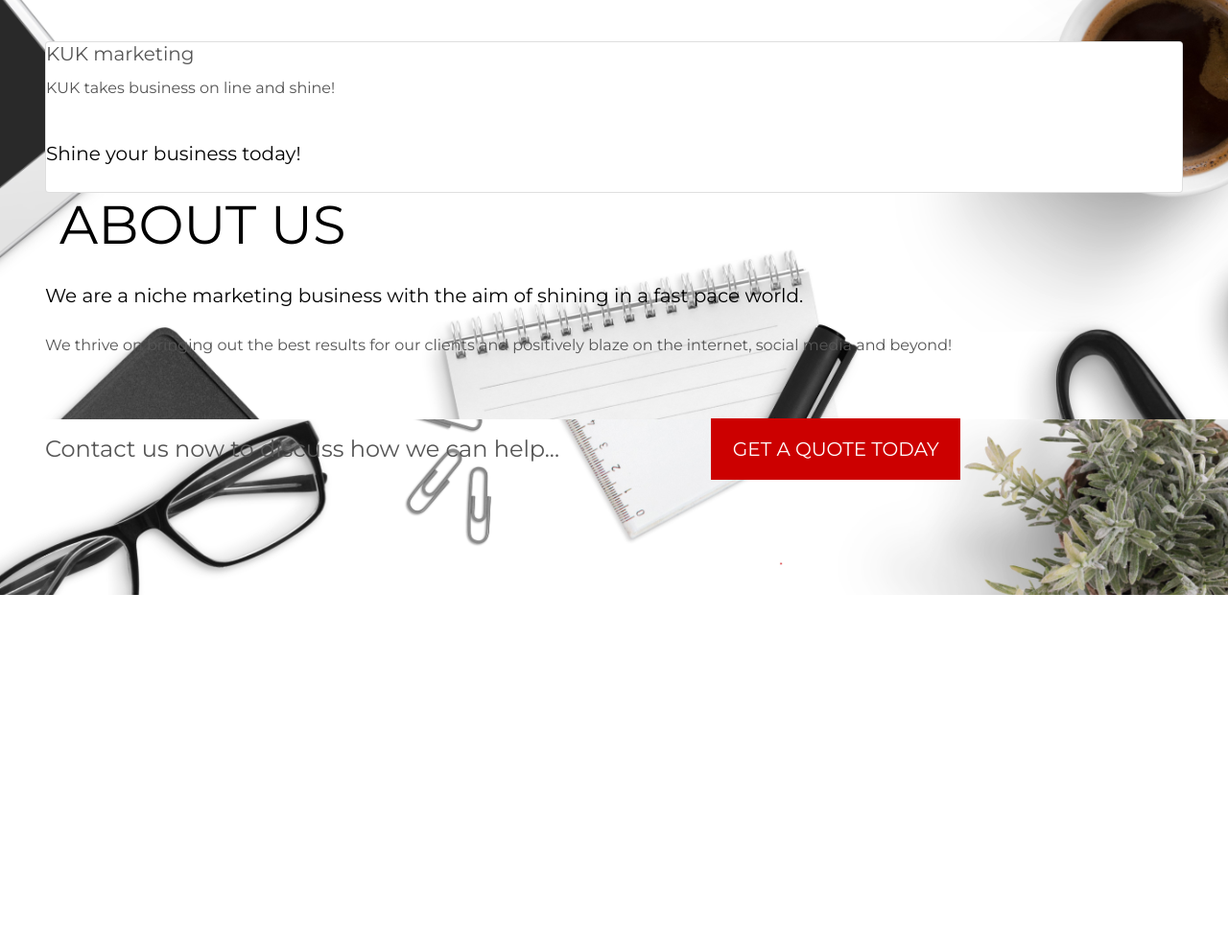
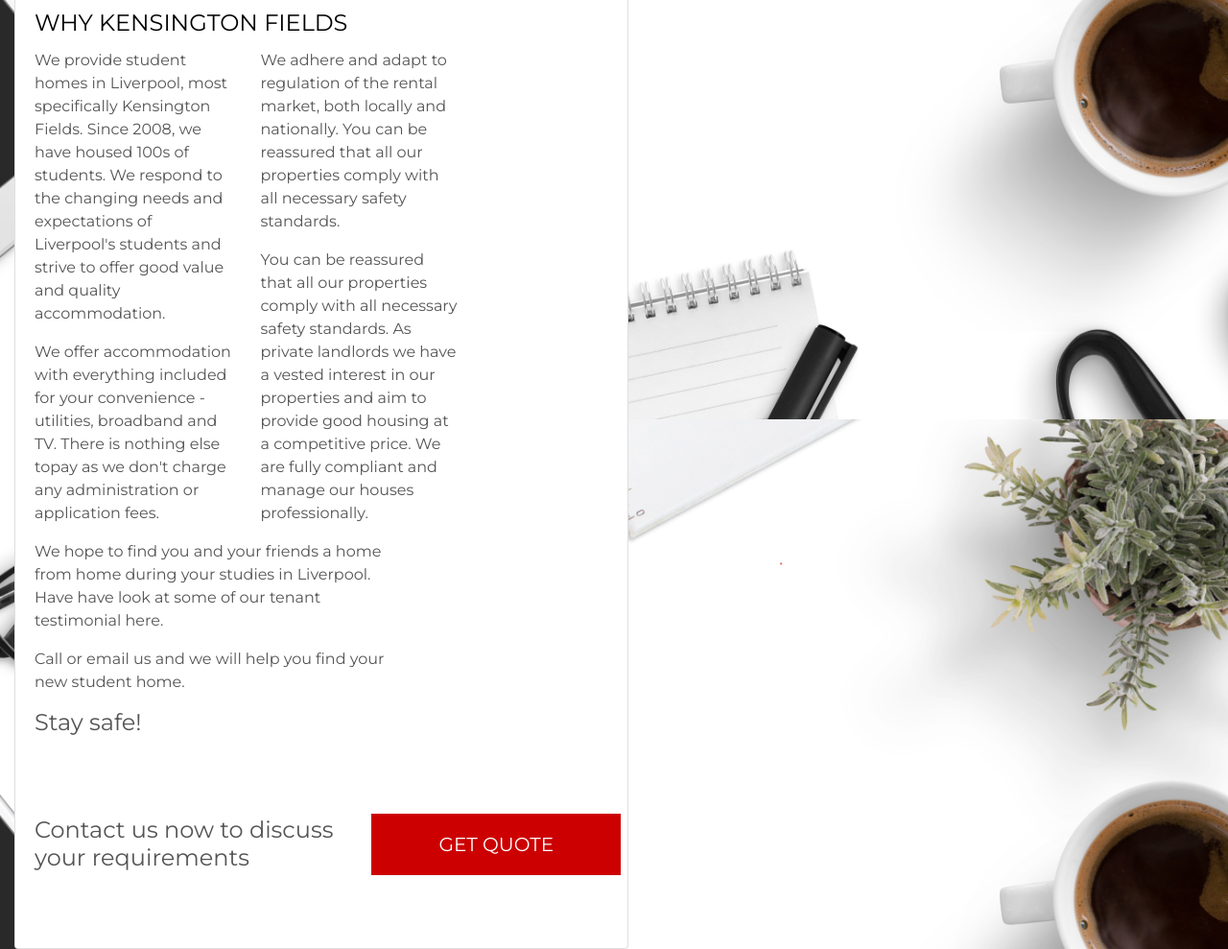
Before and after one commit to SOliv1/kuk-marketing-2, a Django app: page /services/services/about in a window 1280 px wide. Shown: the part 419-1408 px from the top of the page at 96% size. Before the commit the page ends 1039 px from the top, so only its background shows below. Run offline with Django 3.2, Linux system fonts and the light colour scheme; some libraries are stand-ins or nearby versions.

Commit message:
modify text in templates

```diff
--- a/services/templates/services/about.html
+++ b/services/templates/services/about.html
@@ -11,6 +11,8 @@
 <link rel="stylesheet" href="{% static 'services/css/services.css' %}">
 {% endblock %}
 
+
+
 {% block extra_js %}
 <!-- Bootstrap extra JavaScript for services app -->
     <script src="{ url_for('services/static', filename='vendor/jquery/jquery.min.js') }"></script>
@@ -19,48 +21,69 @@
     <script src="{ url_for('services/static', filename='js/clean-blog.min.js') }"></script>
 {% endblock %}
 
+
 {% block content %}
     <div class="container-fluid h-100">
-        <div class="card">
+        <div class="mx-auto" style="width: 200px;">
             <div class="card-body">
                 <div class="row h-100">
                     <div class="card bg-white text-dark">
-                        <img class="card-img" src="https://kuk-milestone-4.s3.amazonaws.com/media/shine_bus.jpg" alt="Card image">
+                        <br>
+                        <br>
+                        <br>
+                        <br>
+                        <img class="card-img" src="https://browser-teal-parrot-qvudeqr9.ws-eu03.gitpod.io/workspace/kuk-marketing/media/white_logo_color_background.jpg" alt="KUK_Logo" >
                     </div>
                 </div>
             </div>
         </div>
-        <div class="callout jumbotron text-center, jumbotron-bg">
-        <div class="card" style="width: 85 rem, center;">
-            <h5 class="card-title center">KUK marketing</h5>
-            <p class="card-text center">KUK takes business on line and shine!</p>
-            <p class="lead">Shine your business today!</p>
+        <div>
+            <h4 class="display-4 logo-font text-black main-header.style">
+                About Us
+            </h4>
         </div>
-
-        <div class="col-7 col-md-6 my-auto">
-                <h4 class="display-4 logo-font text-black main-header.style">
-                    About Us
-                </h4>
+        <div class="card" style="width: 40rem;">
+            <div class="card-body">
+                <h4 class="card-title logo-font text-black main-header.style">Why Kensington Fields</h4>
+            <div class="row gx-5">
+                <div class="col-sm-9">
+                    <div class="row">
+                        <div class="col-8 col-sm-6">
+                            <p>We provide student homes in Liverpool, most specifically Kensington Fields. Since 2008, we have housed 100s of students.  We respond to the changing needs and expectations of Liverpool's students and strive to offer good value and quality accommodation.</p>
+                            <p>We offer accommodation with everything included for your convenience - utilities, broadband and TV. There is nothing else topay as we don't charge any administration or application fees.</p>
+                        </div>
+                        <div class="col-4 col-sm-6">
+                            <p>We adhere and adapt to regulation of the rental market, both locally and nationally. You can be reassured that all our properties comply with all necessary safety standards.
+                            </p> You can be reassured that all our properties comply with all necessary safety standards. As private landlords we have a vested interest in our properties and aim to provide good housing at a competitive price.  We are fully compliant and manage our houses professionally.</p>
+                        </div>
+                    </div>
+                </div>
             </div>
-            <div class = "lead">We are a niche marketing business with the aim of shining in a fast pace world.
-            </div>
-                <div>
-                    <p>We thrive on bringing out the best results for our clients
-                    and positively blaze on the internet, social media and beyond!
-                    </p>
+            <div class="row row-col-sm-6 my-auto">
+                <div class="col-8 .col-sm-6 my-auto">
+                    <p>We hope to find you and your friends a home from home during your studies in Liverpool. Have have look at some of our tenant testimonial here.</p>
+                    <p>Call or email us and we will help you find your new student home.</p>
+                    <div class="row row-col-sm-6 my-auto">
+                        <div class="col-8 .col-sm-6 my-auto">
+                                <h4><span>Stay safe!</span></h4>
+                            </div>
+                        </div>
+                    </div>
                 </div>
-            <div class="row">
-                <div class="col-7 my-auto">
+                <br>
+                <div class="row">
+                <div class="col-7 .col-4 .col-sm-6 my-auto">
                     <h4>
-                        Contact us now to discuss how we can help...
+                        Contact us now to discuss your requirements
                     </h4>
                 </div>
                 <div class="my-5">
                     <h4>
-                        <a href="{% url 'contact' %}" class="buy-now-button btn btn-lg rounded-0 text-uppercase py-3">Get a Quote today</a>
+                        <a href="{% url 'contact' %}" class="buy-now-button btn btn-lg rounded-0 text-uppercase py-3">Get Quote</a>
                     </h4>
                 </div>
             </div>
         </div>
     </div>
+
 {% endblock %}
```
Also changed, not shown: home/templates/home/index.html (+12 -4 lines), services/templates/services/brands.html (+52 -13 lines), 1 other file.
